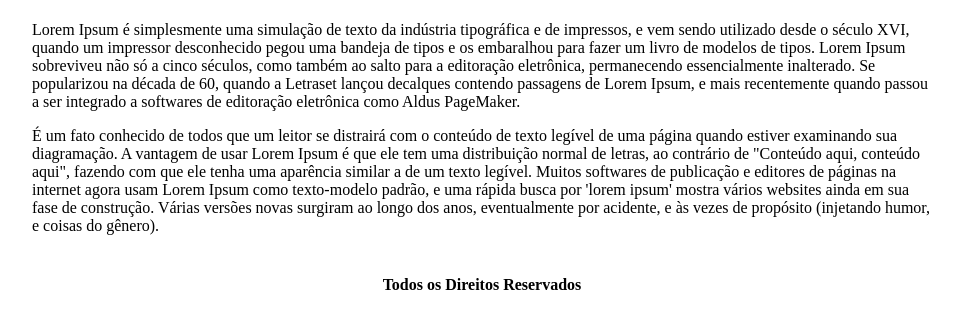
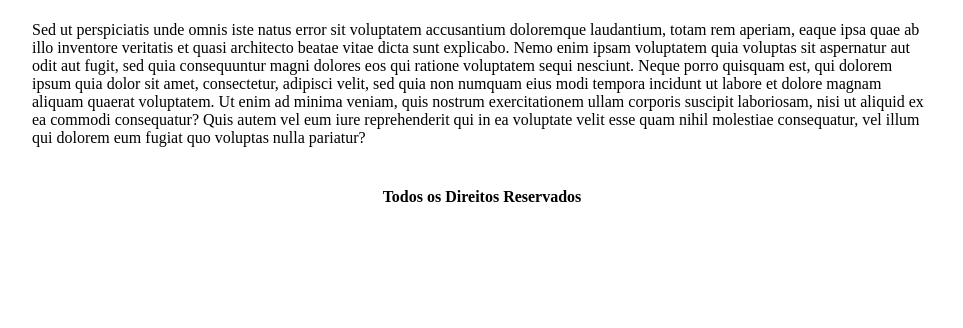
Before and after one commit to hayssahac/projetoWeb, a plain HTML site: page index.html in a window 1280 px wide. Shown: the part 402-730 px from the top of the page, without its empty margins (158-1121 px from the left). Drawn offline with Linux system fonts and the light colour scheme.

Commit message:
Update index.html

```diff
--- a/index.html
+++ b/index.html
@@ -20,8 +20,8 @@
 	</tr>
 	<tr><td colspan="2"><img src="https://github.com/hayssahac/projetoWeb/blob/main/principal.png?raw=true"></td></tr>
 		<td colspan="2">
-			<p>Lorem Ipsum é simplesmente uma simulação de texto da indústria tipográfica e de impressos, e vem sendo utilizado desde o século XVI, quando um impressor desconhecido pegou uma bandeja de tipos e os embaralhou para fazer um livro de modelos de tipos. Lorem Ipsum sobreviveu não só a cinco séculos, como também ao salto para a editoração eletrônica, permanecendo essencialmente inalterado. Se popularizou na década de 60, quando a Letraset lançou decalques contendo passagens de Lorem Ipsum, e mais recentemente quando passou a ser integrado a softwares de editoração eletrônica como Aldus PageMaker.</p>
-			<p>É um fato conhecido de todos que um leitor se distrairá com o conteúdo de texto legível de uma página quando estiver examinando sua diagramação. A vantagem de usar Lorem Ipsum é que ele tem uma distribuição normal de letras, ao contrário de "Conteúdo aqui, conteúdo aqui", fazendo com que ele tenha uma aparência similar a de um texto legível. Muitos softwares de publicação e editores de páginas na internet agora usam Lorem Ipsum como texto-modelo padrão, e uma rápida busca por 'lorem ipsum' mostra vários websites ainda em sua fase de construção. Várias versões novas surgiram ao longo dos anos, eventualmente por acidente, e às vezes de propósito (injetando humor, e coisas do gênero).</p>
+			<p>Sed ut perspiciatis unde omnis iste natus error sit voluptatem accusantium doloremque laudantium, totam rem aperiam, eaque ipsa quae ab illo inventore veritatis et quasi architecto beatae vitae dicta sunt explicabo. Nemo enim ipsam voluptatem quia voluptas sit aspernatur aut odit aut fugit, sed quia consequuntur magni dolores eos qui ratione voluptatem sequi nesciunt. Neque porro quisquam est, qui dolorem ipsum quia dolor sit amet, consectetur, adipisci velit, sed quia non numquam eius modi tempora incidunt ut labore et dolore magnam aliquam quaerat voluptatem. Ut enim ad minima veniam, quis nostrum exercitationem ullam corporis suscipit laboriosam, nisi ut aliquid ex ea commodi consequatur? Quis autem vel eum iure reprehenderit qui in ea voluptate velit esse quam nihil molestiae consequatur, vel illum qui dolorem eum fugiat quo voluptas nulla pariatur?</p>
+
 
 		</td>
 	<tr><td colspan="2" align="center"><h4>Todos os Direitos Reservados</h4></td></tr>
```
